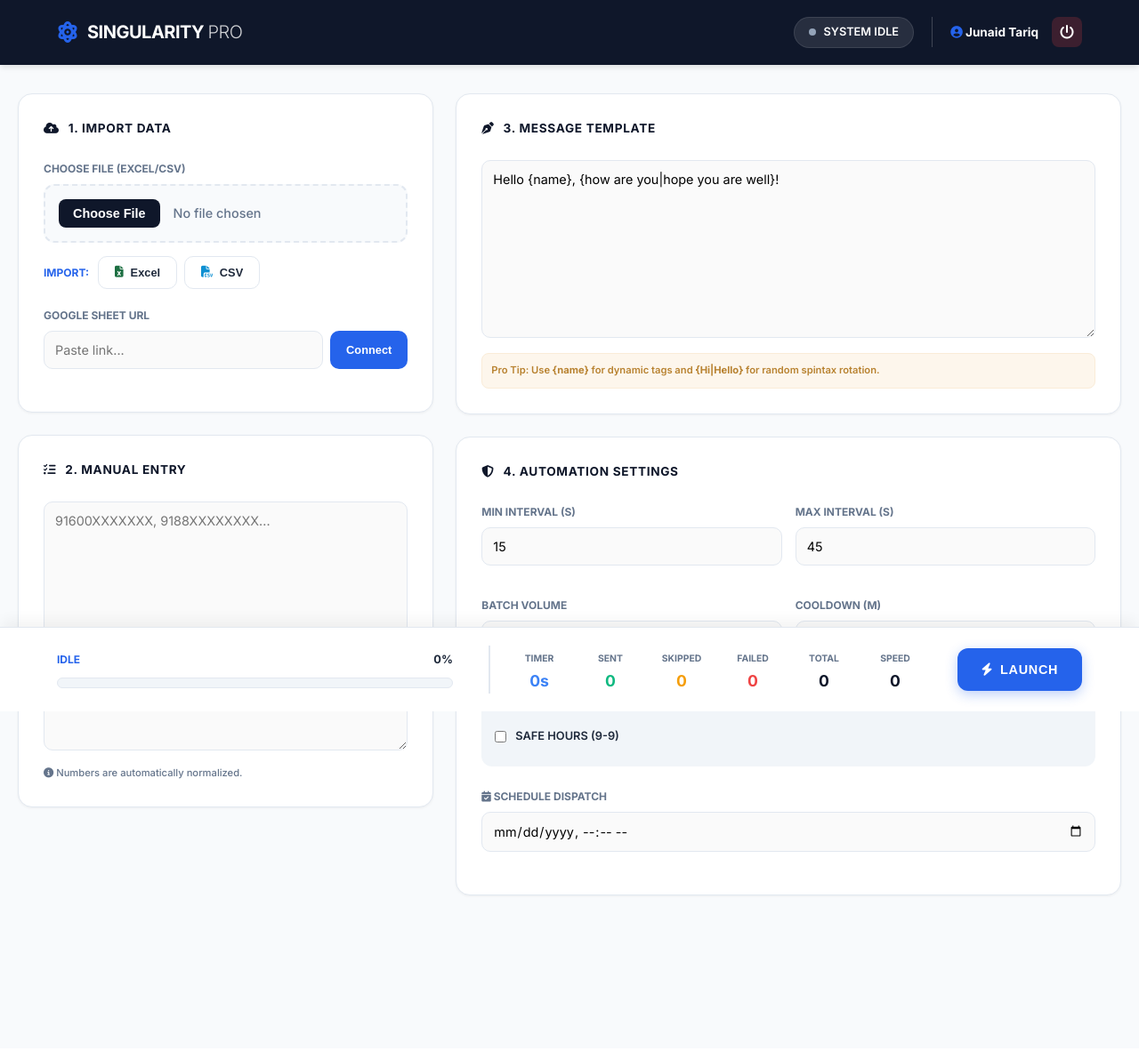
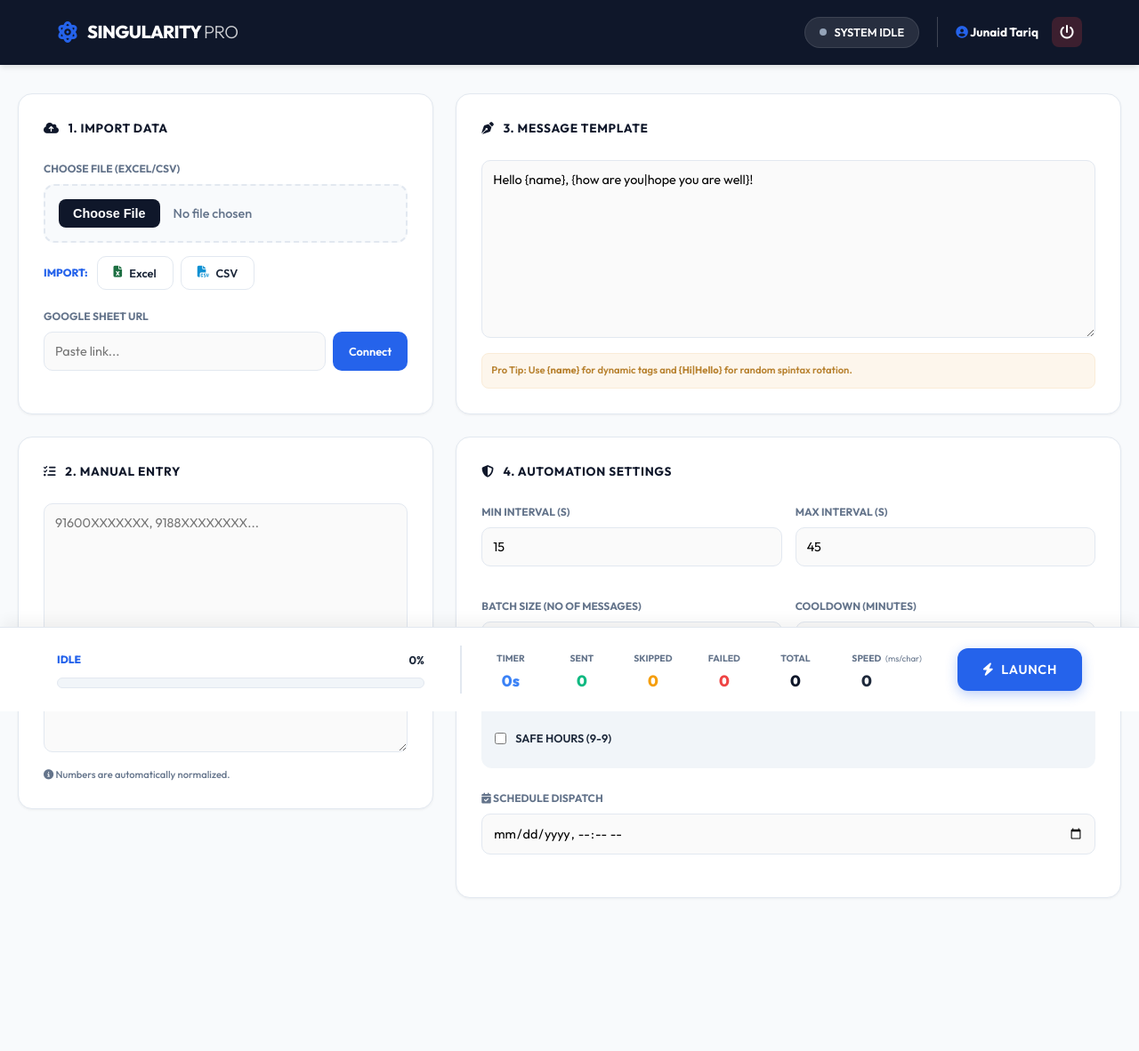
Before and after one commit to Junaidtariq01/selenium, a Flask app: page / in a window 1280 px wide. Shown: the whole page at 89% size. Before the commit the page ends 1008 px from the top, so only its background shows below. Run offline with Flask 3, Linux system fonts and the light colour scheme; a user stored in the database is signed in.

Commit message:
new features typing speed and NOT Whatapp NUMBER, NEW UI

```diff
--- a/templates/index.html
+++ b/templates/index.html
@@ -4,7 +4,8 @@
     <meta charset="UTF-8" />
     <meta name="viewport" content="width=device-width, initial-scale=1.0" />
     <title>Singularity Pro | Command Center</title>
-    <link href="https://fonts.googleapis.com/css2?family=Inter:wght@300;400;500;600;700&display=swap" rel="stylesheet" />
+    <!-- <link href="https://fonts.googleapis.com/css2?family=Inter:wght@300;400;500;600;700&display=swap" rel="stylesheet" /> -->
+    <link href="https://fonts.googleapis.com/css2?family=Outfit:wght@100..900&display=swap" rel="stylesheet">
     <link rel="stylesheet" href="https://cdnjs.cloudflare.com/ajax/libs/font-awesome/6.4.0/css/all.min.css" />
 
     <style>
@@ -22,8 +23,8 @@
         --border: #e2e8f0;
       }
 
-      * { box-sizing: border-box; margin: 0; padding: 0; }
-      body { font-family: "Inter", sans-serif; background-color: var(--bg); color: var(--text-main); line-height: 1.6; padding-bottom: 140px; }
+      * { box-sizing: border-box; margin: 0; padding: 0; font-family: "Outfit";}
+      body { font-family: "Outfit", sans-serif; background-color: var(--bg); color: var(--text-main); line-height: 1.6; padding-bottom: 140px; }
 
       /* Notifications */
       #notification-container { position: fixed; top: 20px; right: 20px; z-index: 2000; display: flex; flex-direction: column; gap: 10px; }
@@ -181,13 +182,13 @@
           <div class="settings-grid">
             <div class="form-group"><label>Min Interval (s)</label><input type="number" id="dmin" value="15" /></div>
             <div class="form-group"><label>Max Interval (s)</label><input type="number" id="dmax" value="45" /></div>
-            <div class="form-group"><label>Batch Volume</label><input type="number" id="batch" value="5" /></div>
-            <div class="form-group"><label>Cooldown (m)</label><input type="number" id="cmin" value="2" /></div>
+            <div class="form-group"><label>Batch Size (no of messages)</label><input type="number" id="batch" value="5" /></div>
+            <div class="form-group"><label>Cooldown (minutes)</label><input type="number" id="cmin" value="2" /></div>
           </div>
 
           <div class="anti-ban-grid">
               <label class="toggle-item"><input type="checkbox" id="chk-typing" checked> <span>Typing Simulation</span></label>
-              <label class="toggle-item"><input type="checkbox" id="chk-spintax" checked> <span>Spintax</span></label>
+              <label class="toggle-item"><input type="checkbox" id="chk-spintax" checked> <span>Spintax Rotation</span></label>
               <label class="toggle-item"><input type="checkbox" id="chk-hours"> <span>Safe Hours (9-9)</span></label>
           </div>
 
@@ -214,7 +215,8 @@
         <div class="stat-item"><span class="stat-label">Skipped</span><span class="stat-val" id="stat-skipped" style="color: var(--warning)">0</span></div>
         <div class="stat-item"><span class="stat-label">Failed</span><span class="stat-val" id="stat-failed" style="color: var(--danger)">0</span></div>
         <div class="stat-item"><span class="stat-label">Total</span><span class="stat-val" id="stat-total">0</span></div>
-        <div class="stat-item"><span class="stat-label">Speed</span><span class="stat-val" id="stat-speed">0</span></div>
+        <div class="stat-item"><span class="stat-label">Speed</span><span class="stat-val" id="stat-speed" style="color: var(--primary-dark)">0</span></div>
+        <div><span style="font-size: 0.6rem; color: var(--text-muted); margin-left: -1.8rem;">(ms/char)</span></div>
       </div>
 
       <div class="action-btns">
```
